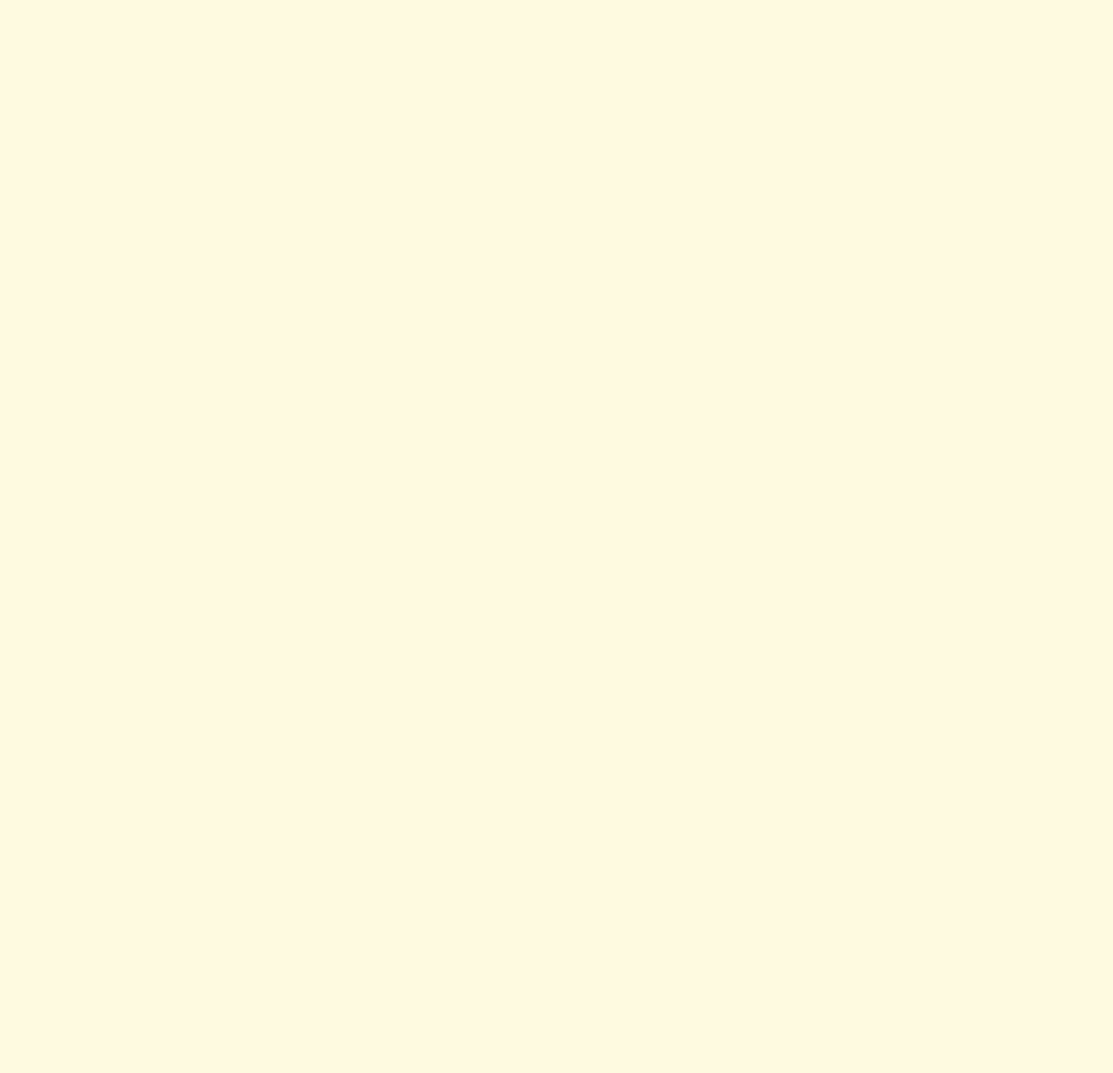
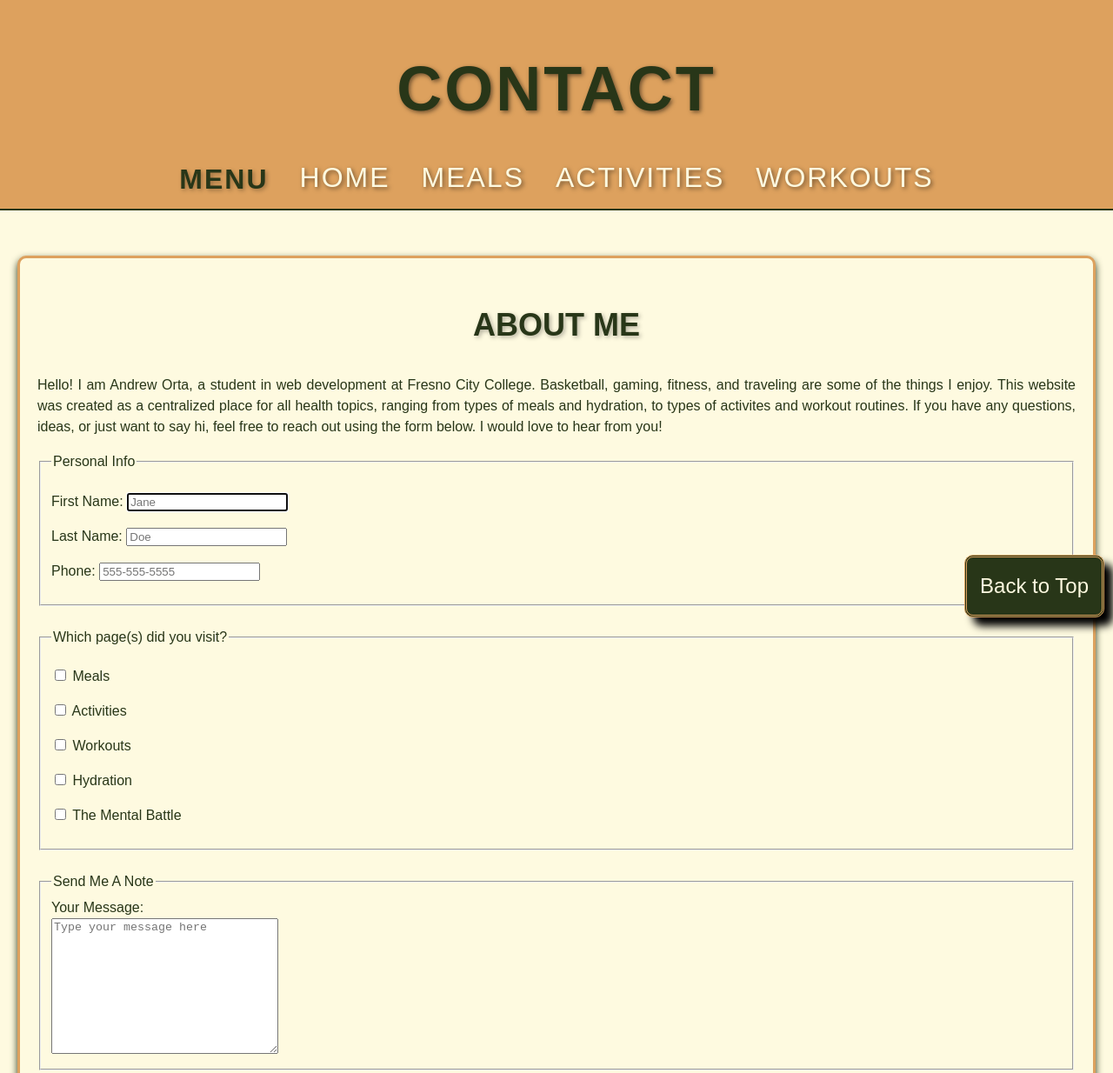
Before and after one commit to CIT85/andrewo-pub, a plain HTML site: page final/contact.html in a window 1280 px wide. Shown: the top 1234 px of the page at 87% size. Before the commit the page ends 800 px from the top, so only its background shows below. Drawn offline with Linux system fonts and the light colour scheme.

Commit message:
contact form and styling done

```diff
--- a/final/contact.html
+++ b/final/contact.html
@@ -5,10 +5,101 @@
     <meta name="viewport" content="width=device-width, initial-scale=1.0">
     <meta name="author" content="Andrew Orta">
     <meta name="description" content="Hi, I'm Andrew Orta. This page is about me.">
-    <title>About Me</title>
+    <title>Contact</title>
     <link rel="stylesheet" href="css/style.css">
 </head>
+
 <body>
 
+    <header>
+        <h1>Contact</h1>
+        <nav aria-label="primary-navigation">
+            <h2 class="contact">Menu</h2>
+            <ul>
+                <li><a href="index.html">Home</a></li>
+                <li><a href="meals.html">Meals</a></li>
+                <li><a href="activities.html">Activities</a></li>
+                <li><a href="workouts.html">Workouts</a></li>
+            </ul>
+        </nav>
+    </header>
+
+    <main>
+        <article class="article-style" id="contact">
+            <h2 class="contact">About Me</h2>
+            <p>
+                Hello! I am Andrew Orta, a student in web development at Fresno City College. Basketball, gaming, fitness, and traveling are some of the things I enjoy. This website was created as a centralized place for all health topics, ranging from types of meals and hydration, to types of activites and workout routines. If you have any questions, ideas, or just want to say hi, feel free to reach out using the form below. I would love to hear from you!
+            </p>
+
+            <form action="https://httpbin.org/get" method="get">
+                <fieldset>
+                    <legend>Personal Info</legend>
+                <p>
+                    <label for="firstName">First Name:</label>
+                    <input type="text" name="firstName" id="firstName" placeholder="Jane" autocomplete="on" required
+                        autofocus>
+                </p>
+                <p>
+                    <label for="lastName">Last Name:</label>
+                    <input type="text" name="lastName" id="lastName" placeholder="Doe" autocomplete="on" required>
+                </p>
+                <p>
+                    <label for="phone">Phone:</label>
+                    <input type="tel" name="phone" id="phone" placeholder="555-555-5555"
+                        pattern="[0-9]{3}-[0-9]{3}-[0-9]{4}" required>
+                </p>
+                </fieldset>
+                <br>
+                <fieldset>
+                    <legend>Which page(s) did you visit?</legend>
+                    <p>
+                        <input type="checkbox" name="pages-visited" id="meals" value="meals">
+                        <label for="meals">Meals</label>
+                    </p>
+                    <p>
+                        <input type="checkbox" name="pages-visited" id="activities" value="activities">
+                        <label for="activities">Activities</label>
+                    </p>
+                    <p>
+                        <input type="checkbox" name="pages-visited" id="workouts" value="workouts">
+                        <label for="workouts">Workouts</label>
+                    </p>
+                    <p>
+                        <input type="checkbox" name="pages-visited" id="hydration" value="hydration">
+                        <label for="hydration">Hydration</label>
+                    </p>
+                    <p>
+                        <input type="checkbox" name="pages-visited" id="mental-battle" value="mental-battle">
+                        <label for="mental-battle">The Mental Battle</label>
+                    </p>
+                </fieldset>
+                <br>
+                <fieldset>
+                    <legend>Send Me A Note</legend>
+                    <label for="message">Your Message:</label>
+                    <br>
+                    <textarea name="message" id="message" cols="30" rows="10" placeholder="Type your message here" required></textarea>
+                </fieldset>
+                <br>
+                <button type="submit" formaction="https://httpbin.org/post" formmethod="post">Submit</button>
+                <button type="reset">Reset</button>
+            </form>
+        </article>
+    </main>
+
+    <footer>
+        <h2>AI Sources</h2>
+
+        <section class="footer-content">
+            <h3 class="visually-hidden">Footer</h3>
+            <p><a href="https://chatgpt.com/" target="_blank">ChatGPT</a></p>
+            <p><a href="https://www.canva.com/" target="_blank">Canva</a></p>
+            <p><a href="site.html">Sitemap</a></p>
+            <p><a href="contact.html">Contact</a></p>
+            <p>&copy; Andrew Orta 2025. All rights reserved.</p>
+        </section>
+
+        <p><a href="#" class="fixed">Back to Top</a></p>
+    </footer>
 </body>
 </html>
--- a/final/css/style.css
+++ b/final/css/style.css
@@ -406,6 +406,10 @@ footer p {
 
 .sitemap a:visited {
     color: #283618;
+}
+
+.contact {
+    position: relative;
 }
 
 /* | MOBILE: < 481px | */
```
Also changed, not shown: final/activities.html (+2 -3 lines), final/hydrated.html (+2 -1 lines), final/index.html (+2 -1 lines), final/meals.html (+2 -1 lines), final/mental.html (+2 -1 lines), final/site.html (+3 -3 lines), final/workouts.html (+2 -1 lines).
